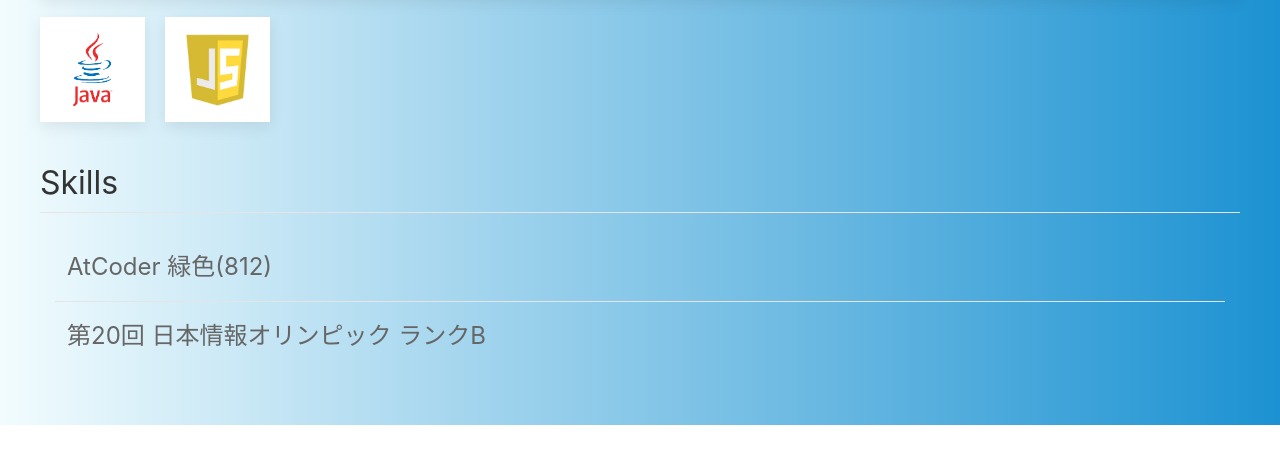
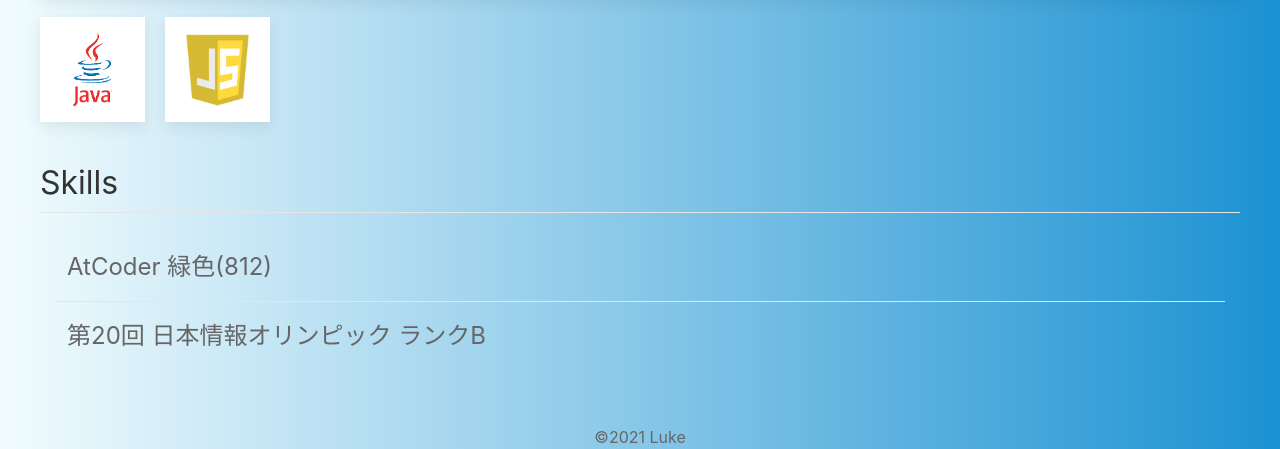
Before and after one commit to Luke256/Luke256.github.io, a plain HTML site: page index.html in a window 1280 px wide. Shown: the part 542-991 px from the top of the page. Before the commit the page ends 967 px from the top, so only its background shows below. Drawn offline with Linux system fonts and the light colour scheme.

Commit message:
add copyright

```diff
--- a/index.html
+++ b/index.html
@@ -78,5 +78,6 @@
                 </tbody>
             </table>
         </div>
+        <div class="uk-container uk-text-center">&copy;2021 Luke</div>
     </body>
 </html>
```
